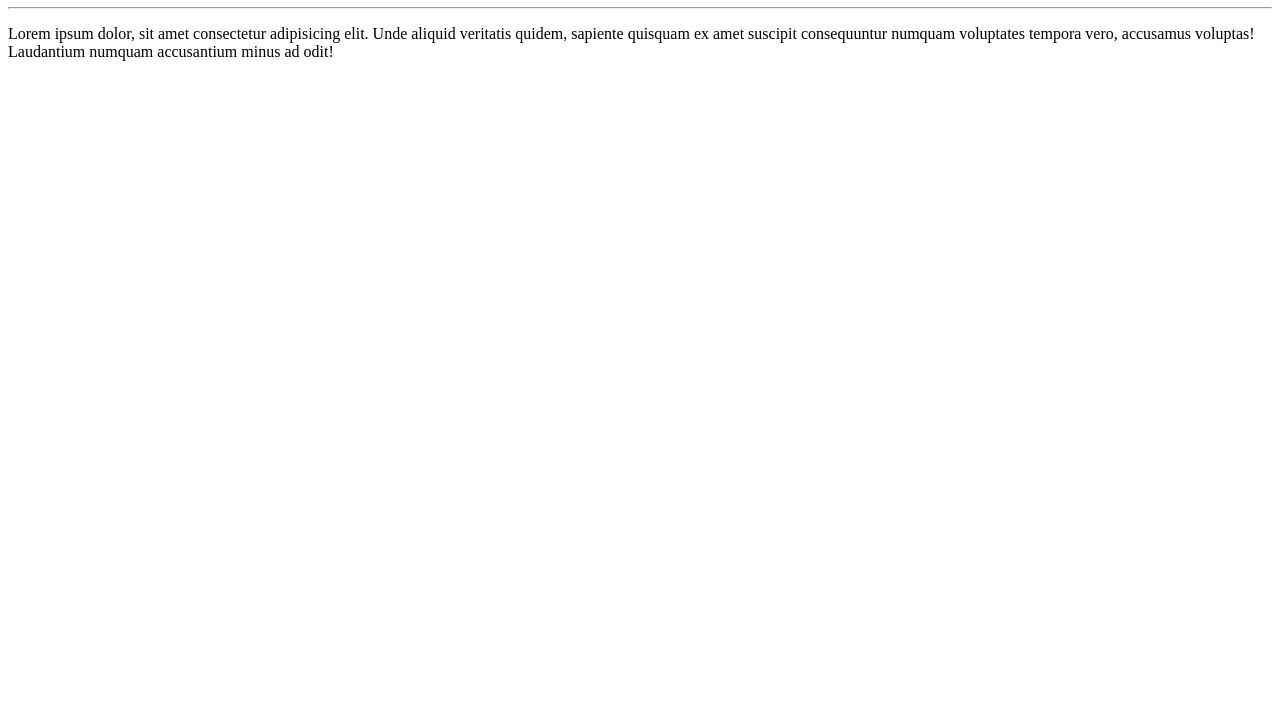
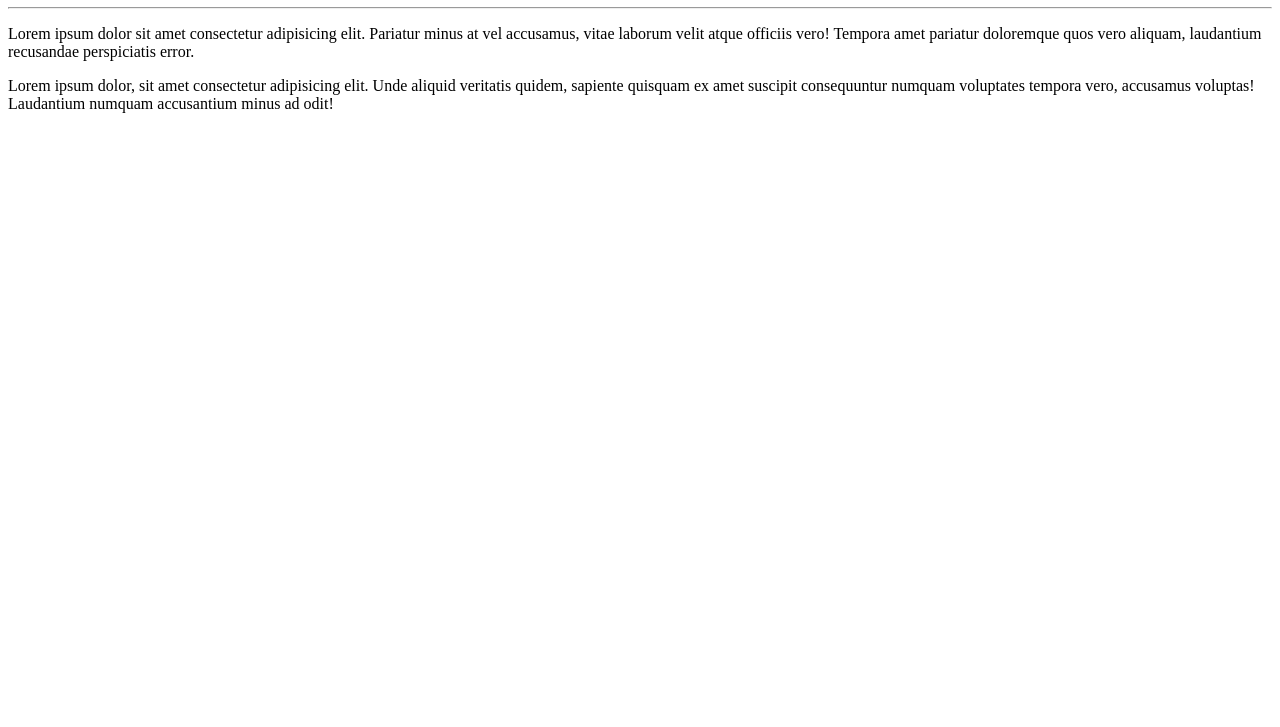
Before and after one commit to laurasimonassi/Physics-Projects, a plain HTML site: page index.html in a window 1280 px wide. Shown: the part 73-800 px from the top of the page. Drawn offline with Linux system fonts and the light colour scheme.

Commit message:
Update index.html
Added paragraph

```diff
--- a/index.html
+++ b/index.html
@@ -9,6 +9,7 @@
 <body>
     <h1>Hello, World!</h1>
     <hr>
+    <p>Lorem ipsum dolor sit amet consectetur adipisicing elit. Pariatur minus at vel accusamus, vitae laborum velit atque officiis vero! Tempora amet pariatur doloremque quos vero aliquam, laudantium recusandae perspiciatis error.</p>
     <p>Lorem ipsum dolor, sit amet consectetur adipisicing elit. Unde aliquid veritatis quidem, sapiente quisquam ex amet suscipit consequuntur numquam voluptates tempora vero, accusamus voluptas! Laudantium numquam accusantium minus ad odit!</p>
 </body>
 </html>
```
